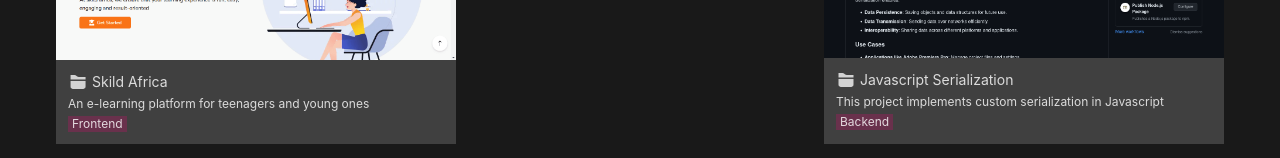
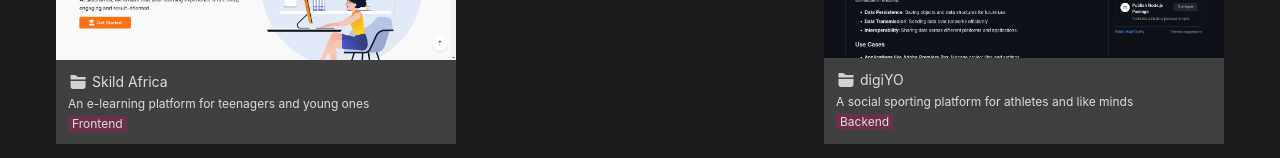
Before and after one commit to preciousaffiah/portfolio, a React (Create React App) app: page /projects in a window 1280 px wide. Shown: the part 909-1067 px from the top of the page. Built offline with nearby package versions, Linux system fonts and the light colour scheme.

Commit message:
Update projects.js

```diff
--- a/src/view/projects.js
+++ b/src/view/projects.js
@@ -52,8 +52,8 @@
     },
     {
       link: "/projects/js-serialization",
-      name: "Javascript Serialization",
-      description: "This project implements custom serialization in Javascript",
+      name: "digiYO",
+      description: "A social sporting platform for athletes and like minds",
       tag: "Backend",
       img: serialization,
     },
```
